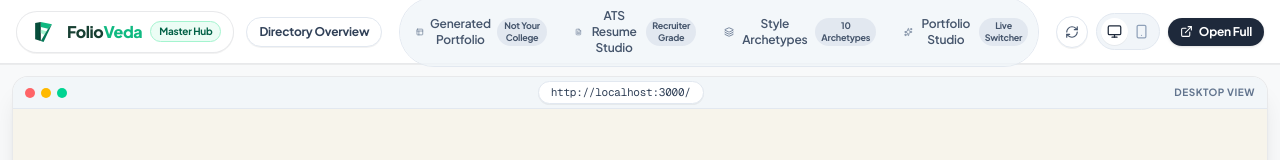
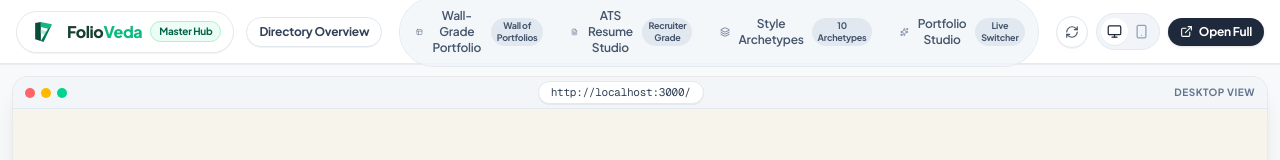
Before and after one commit to gauravbana1919-png/FolioVeda, a Next.js app: page /hub in a window 1280 px wide. Shown: the top 160 px of the page. Built offline with nearby package versions, Linux system fonts and the light colour scheme.

Commit message:
feat(hub): feature Wall-Grade Portfolio tab in master preview hub

```diff
--- a/src/app/hub/page.tsx
+++ b/src/app/hub/page.tsx
@@ -32,11 +32,11 @@ interface ViewTab {
 const TABS: ViewTab[] = [
   {
     id: "portfolio",
-    name: "Generated Portfolio",
+    name: "Wall-Grade Portfolio",
     path: "/p/gaurav",
     icon: Layout,
-    badge: "Not Your College",
-    description: "Flagship live portfolio engine featuring Not-Your-College editorial archetype, zero-hallucination real profile telemetry, and card scannability.",
+    badge: "Wall of Portfolios",
+    description: "Flagship live portfolio engine inspired by Tanuja, Himanshu, Rolan Gomes, and Sudarvel: outcome-driven case studies, accredited credentials, telemetry footprint, and interactive breakdowns.",
   },
   {
     id: "resume",
```
